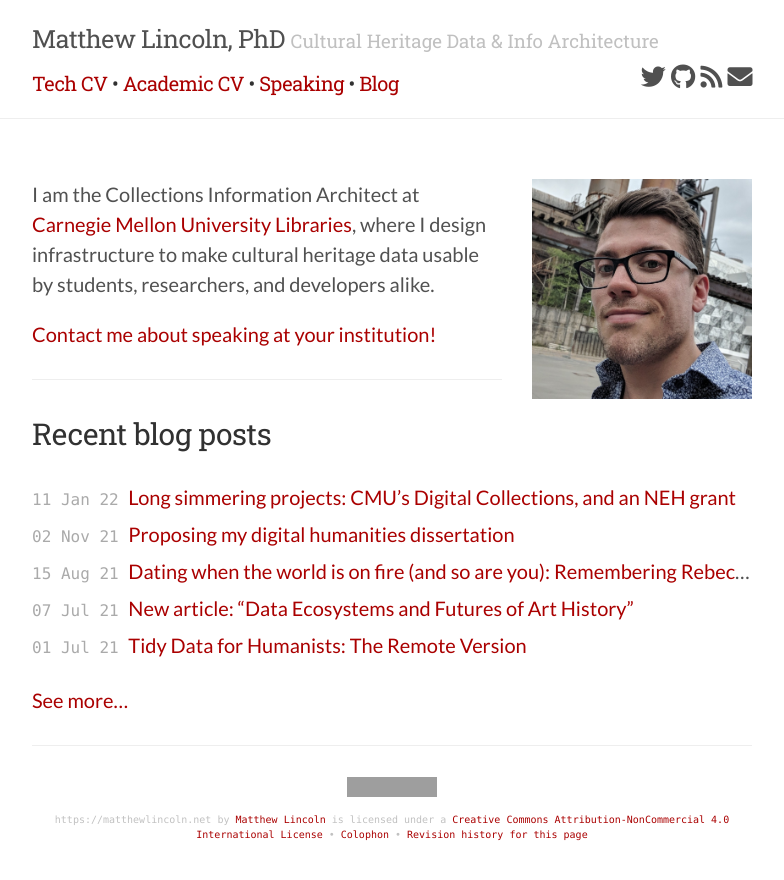
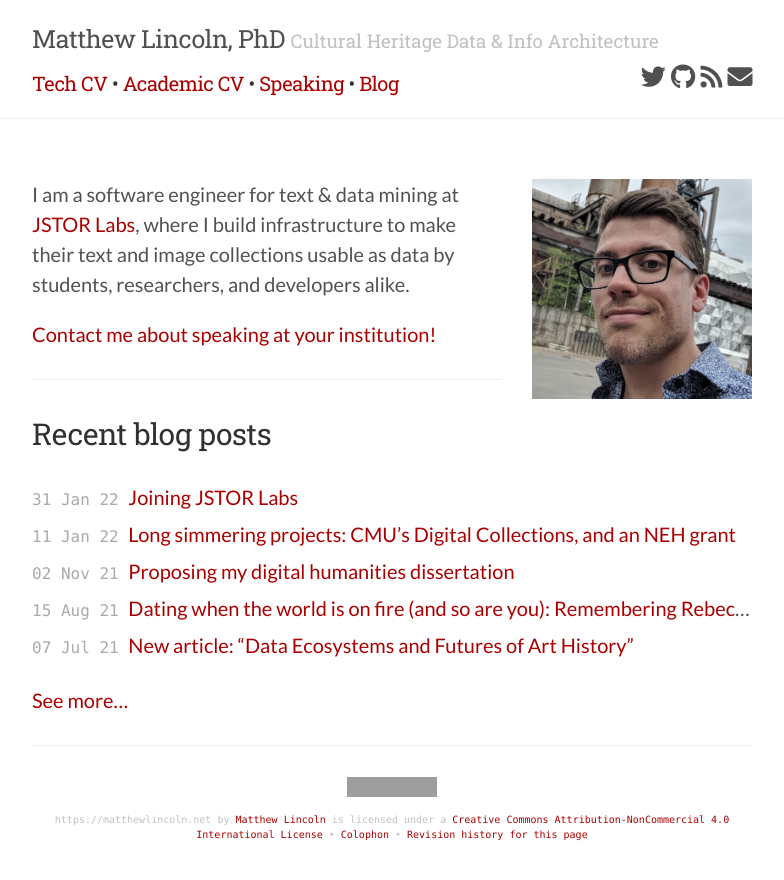
Before and after one commit to mdlincoln/mdlincoln.github.io, a Jekyll site: the page built from index.md, in a window 1280 px wide. Shown: the top 880 px of the page, without its empty margins (248-1032 px from the left). Built offline with Jekyll 4.4.1, drawn with Linux system fonts in a browser that asks for light colours; nearby versions of some CDN libraries; grey boxes are pictures that could not be loaded.

Commit message:
new position

```diff
--- a/index.md
+++ b/index.md
@@ -6,7 +6,7 @@ show_title: false
 
 <img id="headshot" height="250" width="250" src="/assets/images-display/luxembourg_headshot.jpeg" alt="mlincoln headshot" />
 
-I am the Collections Information Architect at [Carnegie Mellon University Libraries](http://library.cmu.edu/), where I design infrastructure to make cultural heritage data usable by students, researchers, and developers alike.
+I am a software engineer for text & data mining at [JSTOR Labs](https://labs.jstor.org), where I build infrastructure to make their text and image collections usable as data by students, researchers, and developers alike.
 
 [Contact me about speaking at your institution!](/speaking)
 
```
Also changed, not shown: _posts/2022-01-11-cmu-digicol-and-neh.md (+1 -0 lines), _posts/2022-01-31-jstor-labs.md (added, +14 -0 lines).
